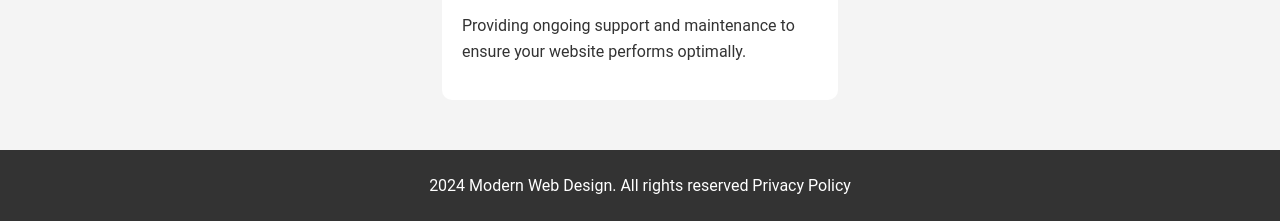
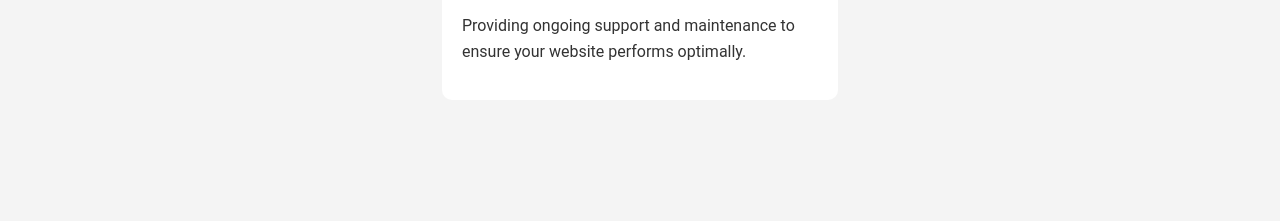
Before and after one commit to kiranmore2404/Assignment-no-20, a plain HTML site: page index.html in a window 1280 px wide. Shown: the part 1241-1462 px from the top of the page. After the commit the page ends 1391 px from the top, so only its background shows below. Drawn offline with Linux system fonts and the light colour scheme.

Commit message:
remove footer

```diff
--- a/index.html
+++ b/index.html
@@ -129,9 +129,7 @@
         </div>
     </div>
 
-    <footer>
-        <p> 2024 Modern Web Design. All rights reserved Privacy Policy</a></p>
-    </footer>
+
 
 </body>
 </html>
```
